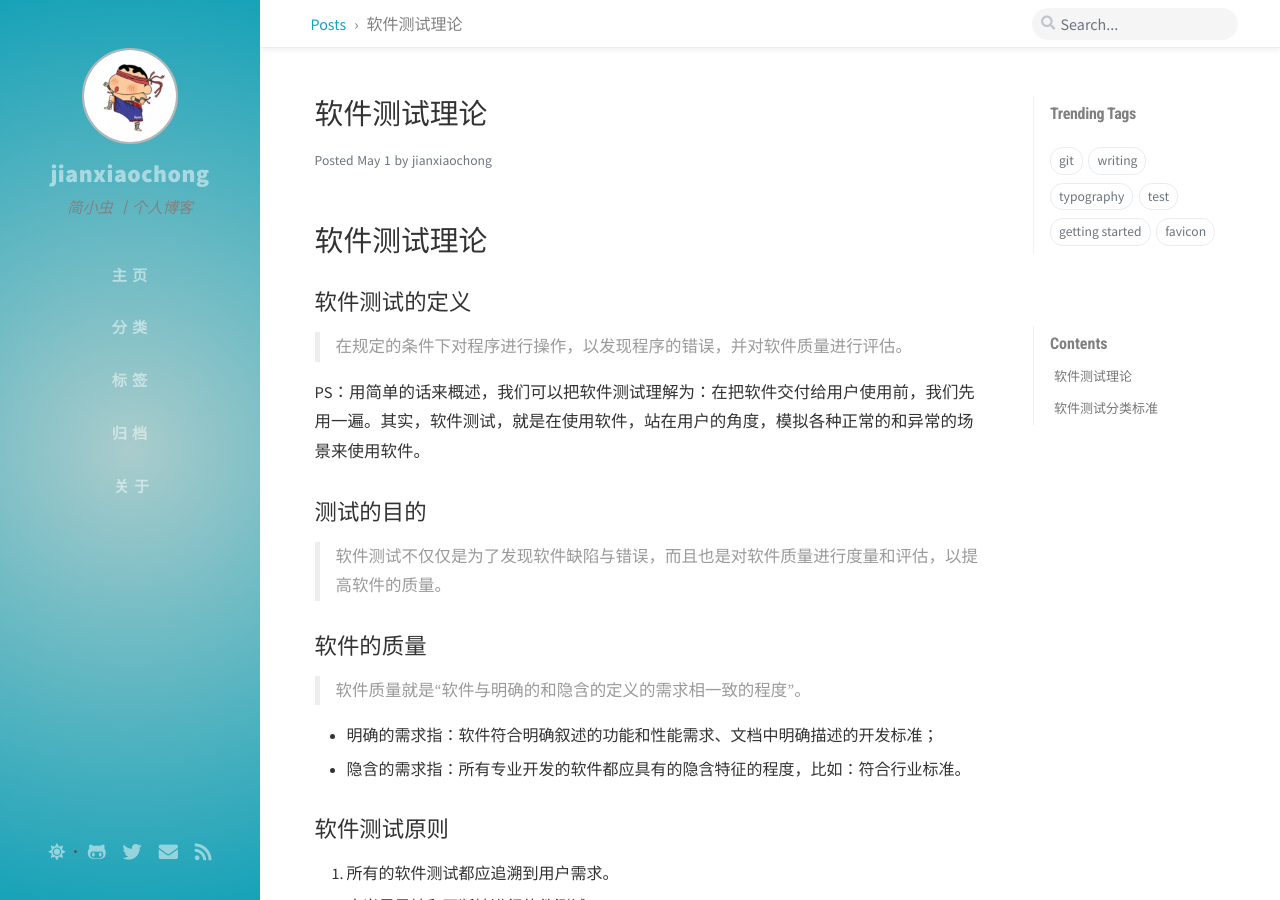
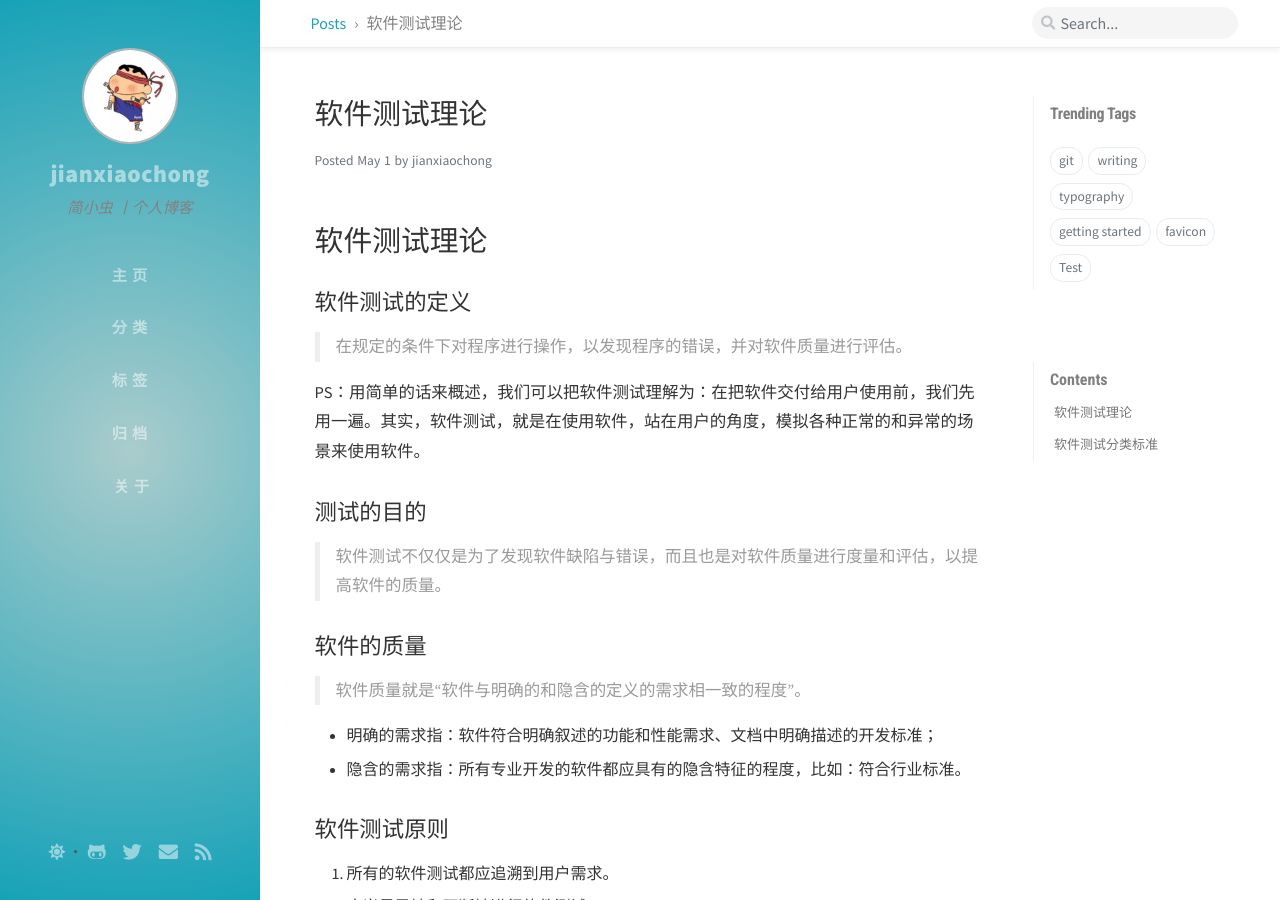
Before and after one commit to jianxiaochong/jianxiaochong.github.io, a Jekyll site: the page built from _posts/2021-05-01-TestTheory-test.md, in a window 1280 px wide and 900 px high. Built offline with Jekyll 4.4.1, drawn with Linux system fonts in a browser that asks for light colours; nearby versions of some CDN libraries; comment, search, counter and statistics services are not loaded.

```diff
--- a/_posts/2021-05-01-TestTheory-test.md
+++ b/_posts/2021-05-01-TestTheory-test.md
@@ -4,7 +4,7 @@ title: 软件测试理论 #标题
 author: jianxiaochong #作者
 date: 2021-05-01 11:33:00 +0800 #时间
 categories: [Blogging, Demo] #顶级类别，次级类别
-tags: [test] #标记名应始终为小写
+tags: [Test] #标记名应始终为小写
 math: true
 
 ---
```
